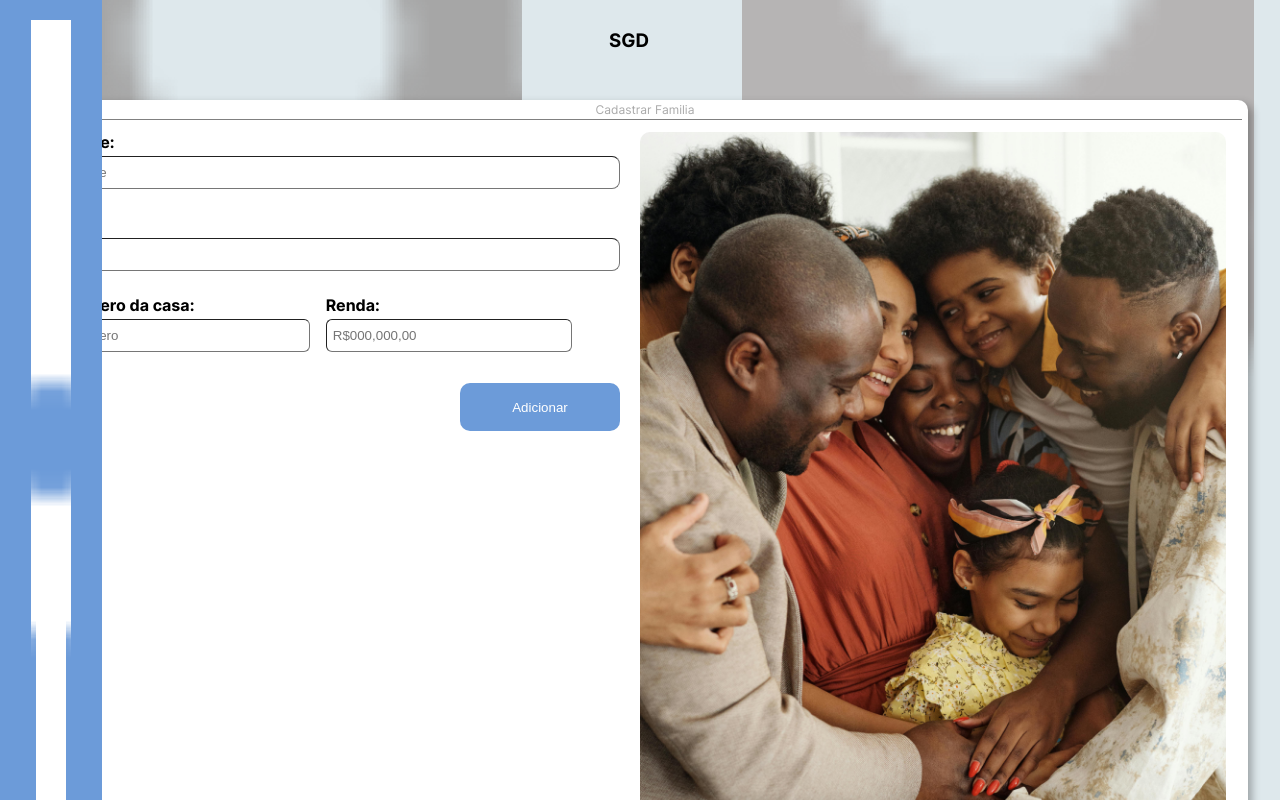
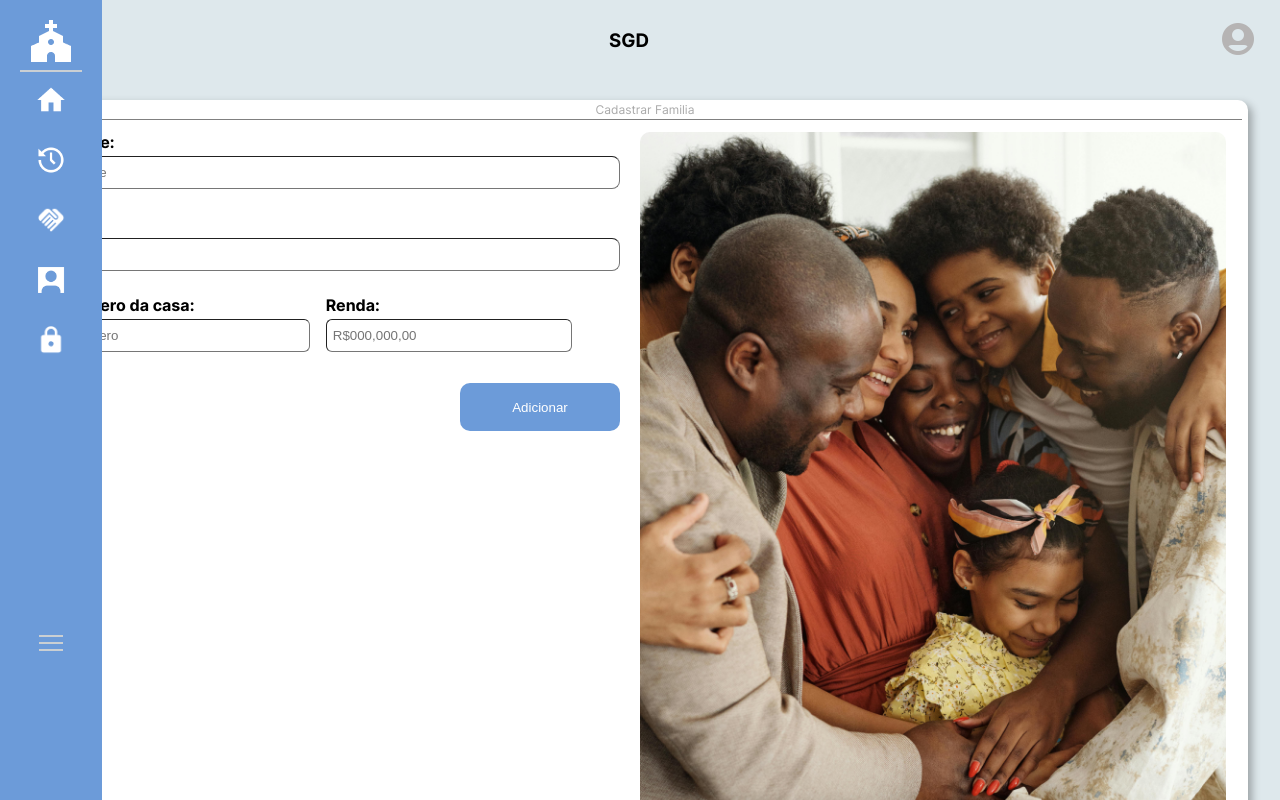
Before and after one commit to Conexao-Solidaria/consol-site-reactjs, a React (Create React App) app: page /cadastrar-familia in a window 1280 px wide. Built offline with nearby package versions, Linux system fonts and the light colour scheme.

Commit message:
arrumando side bar

```diff
--- a/src/components/navBar/NavBar.jsx
+++ b/src/components/navBar/NavBar.jsx
@@ -1,5 +1,5 @@
 import React, { useState } from "react";
-import styles from "./NavBar.module.css";
+import styles from "./navBar.module.css";
 import iconIgreja from "../../utils/assets/iconIgreja.png";
 import iconHome from "../../utils/assets/icon_home.png";
 import iconHistorico from "../../utils/assets/icon_historico.png";
--- a/src/pages/cadastro/Cadastro.module.css
+++ b/src/pages/cadastro/Cadastro.module.css
@@ -20,7 +20,7 @@ body {
   font-size: 16px;
 }
 
-img {
+.containerBackground img {
   object-fit: cover;
   height: 100vh;
   width: 40vw;
--- a/src/pages/login/Login.module.css
+++ b/src/pages/login/Login.module.css
@@ -20,7 +20,7 @@ body {
   font-size: 16px;
 }
 
-img {
+.containerBackground img {
   object-fit: cover;
   height: 100vh;
   width: 40vw;
```
